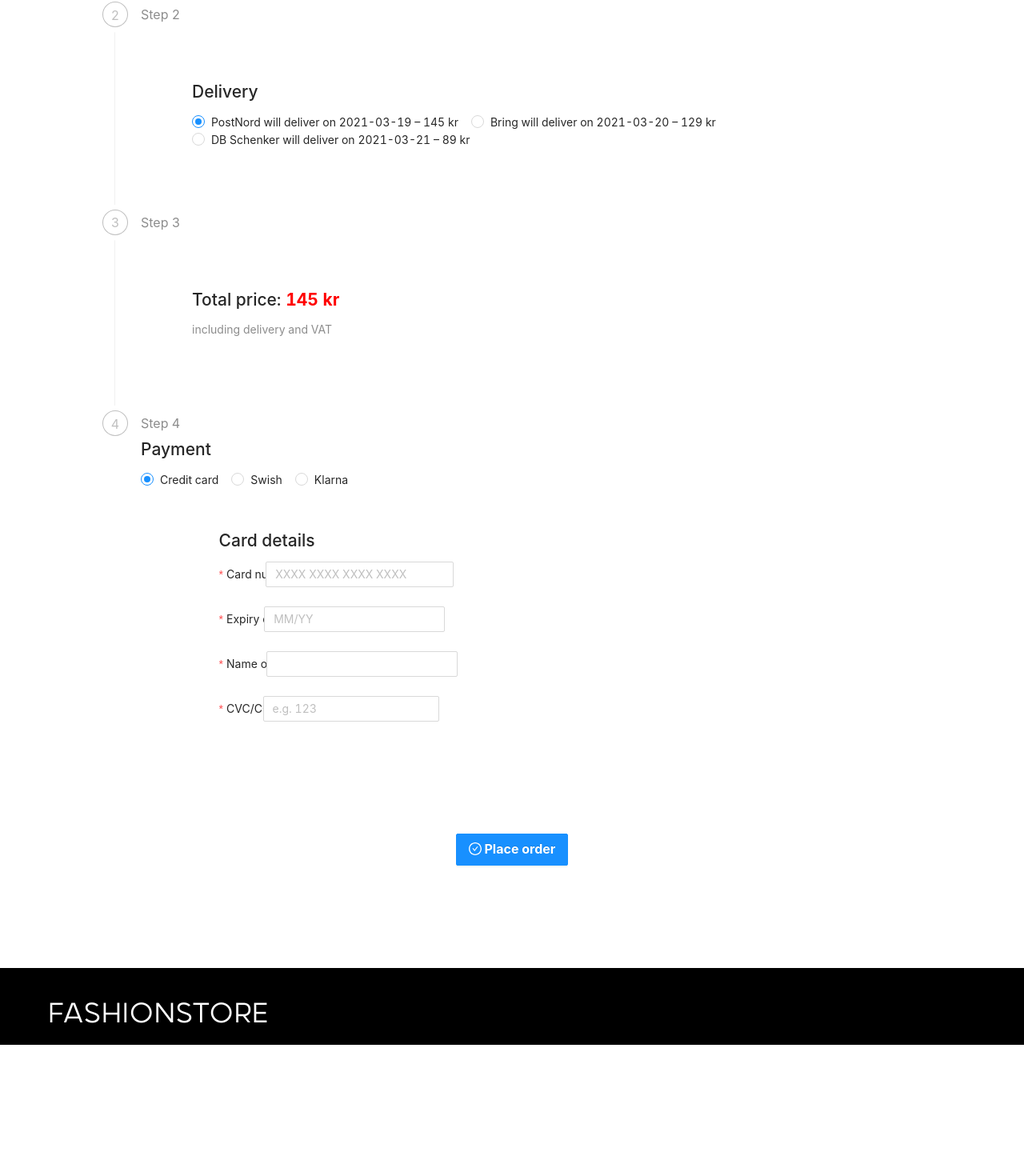
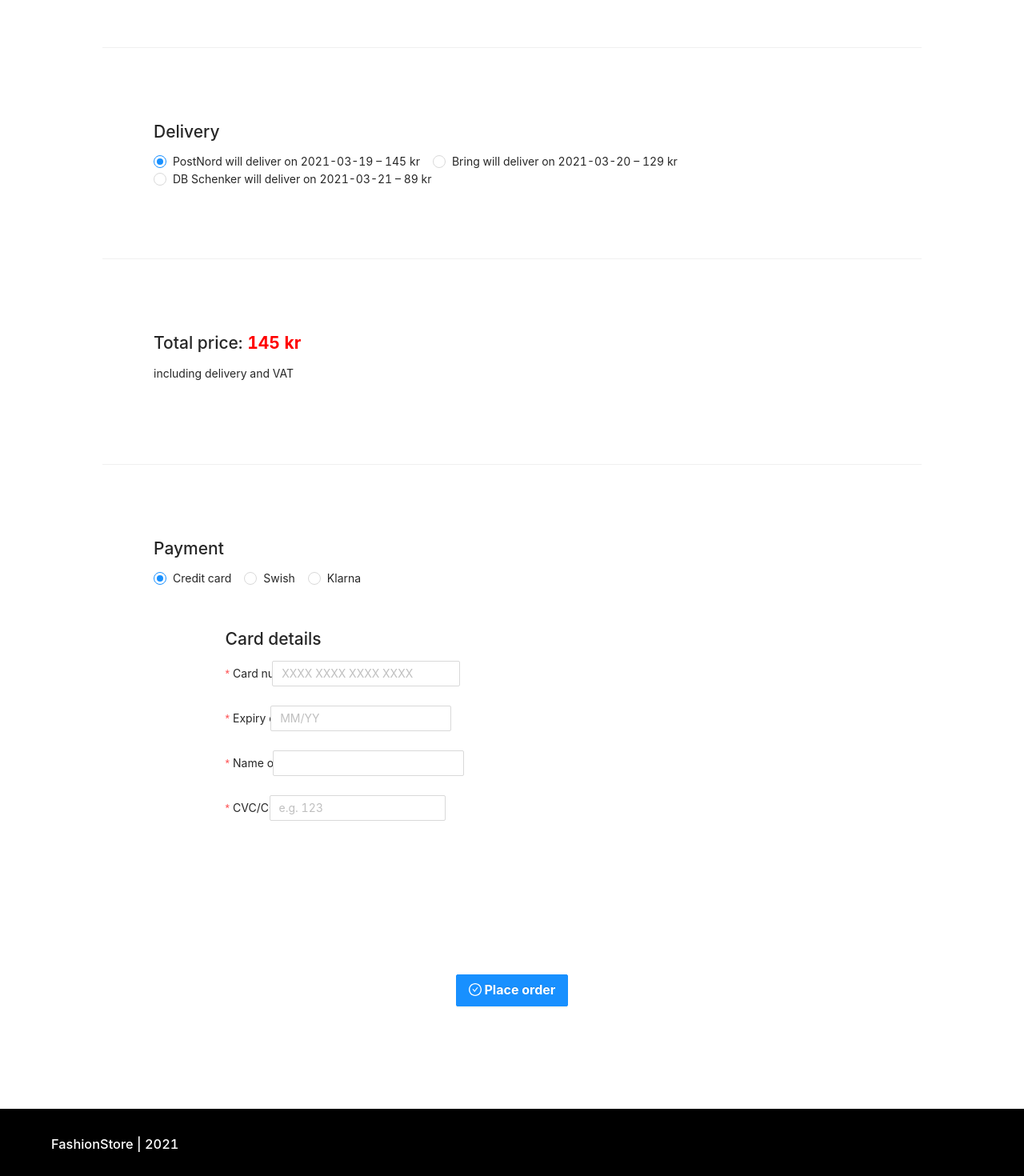
Before and after one commit to msmalinosterberg/miniprojekt, a React (Create React App) app: page /cart in a window 1280 px wide. Shown: the part 936-2406 px from the top of the page at 80% size. Before the commit the page ends 2242 px from the top, so only its background shows below. Built offline with nearby package versions, Linux system fonts and the light colour scheme.

Commit message:
Add disable place order button (loading), change styling etc.

```diff
--- a/src/App.tsx
+++ b/src/App.tsx
@@ -1,4 +1,3 @@
-import React from 'react';
 import { BrowserRouter as Router, Route, Switch } from 'react-router-dom';
 import './App.css'
 import AdminLogIn from './componenets/Admin/AdminLogIn';
@@ -9,11 +8,13 @@ import OrderSuccessMessage from './componenets/OrderSuccess/OrderSuccessMessage'
 import ProductDetails from './componenets/ProductDetails/ProductDetails';
 import StartPageView from './componenets/StartPage/StartPageView';
 import CartProvider from './contexts/CartContext';
+import ScrollToTop from './componenets/ScrollToTop'
 
 function App() {
   return (
     <CartProvider>
       <Router>
+      <ScrollToTop />
         <Navbar />
         <Switch>
           <Route path = '/product/:id' component={ProductDetails} />
@@ -33,7 +34,6 @@ function App() {
         <Footer2 />
       </Router>
     </CartProvider>
-
   );
 }
 
--- a/src/componenets/Cart/CartItemsList.tsx
+++ b/src/componenets/Cart/CartItemsList.tsx
@@ -61,11 +61,11 @@ const listContainerStyle: CSSProperties = {
     justifyContent: 'space-around',
     alignItems: 'space-around',
     width: '80%',
-    margin: 'auto'
+    margin: 'auto',
 }
 
 const columnStyle: CSSProperties = {
-    marginTop: '3rem',
+    marginTop: '8rem',
     marginBottom: '3rem',
 }
 
--- a/src/componenets/Cart/CartView.tsx
+++ b/src/componenets/Cart/CartView.tsx
@@ -1,4 +1,4 @@
-import { Steps, Row, Col, Button } from 'antd';
+import { Steps, Row, Col, Button, Divider } from 'antd';
 import { CheckCircleOutlined } from '@ant-design/icons';
 import { Component, ContextType, CSSProperties } from 'react';
 import CartItemsList from './CartItemsList';
@@ -10,17 +10,13 @@ import { CartContext } from '../../contexts/CartContext';
 import { Route } from 'react-router-dom';
 
 interface State {
-    currentStep?: number;
+
 }
 
-const { Step } = Steps;
 class CartView extends Component<State> {
     context!: ContextType<typeof CartContext>
     static contextType = CartContext;
 
-    state: State = {
-        currentStep: 0,
-    };
 
     onChange = (current: State) => {
         console.log('onChange:', current);
@@ -33,17 +29,21 @@ class CartView extends Component<State> {
     }
 
     render() {
-        const { currentStep } = this.state;
         return(
+            <CartContext.Consumer>
+                {({ disablePlaceOrderButton }) => {
+                    return (
                         <Row style={cartViewContainerStyle}>
                             <Col span={24} style={columnStyle}>
                                 <CartItemsList/>
-                    <Steps current={currentStep} onChange={() => this.onChange} direction="vertical">
-                        <Step title="Step 1" description={<InformationForm />} />
-                        <Step title="Step 2" description={<DeliverySelection />} />
-                        <Step title="Step 3" description={<TotalPrice />} />
-                        <Step title="Step 4" description={<PaymentMethod />} />
-                    </Steps>
+                                <Divider />
+                                <InformationForm />
+                                <Divider />
+                                <DeliverySelection />
+                                <Divider />
+                                <TotalPrice />
+                                <Divider />
+                                <PaymentMethod />
                             </Col>
                             <Col span={24} style={buttonContainerStyle}>
                                 <Route render={({ history }) => (
@@ -52,12 +52,16 @@ class CartView extends Component<State> {
                                         icon={<CheckCircleOutlined />}
                                         size={'large'}
                                         onClick={() => this.onPlaceOrderClick(history)}
+                                        loading={disablePlaceOrderButton}
                                     >
                                         <strong> Place order</strong>
                                     </Button>
                                 )}/>
                             </Col>
                         </Row>
+                    );
+                }}
+            </CartContext.Consumer>
         )
     }
 }
--- a/src/componenets/Cart/InformationForm.tsx
+++ b/src/componenets/Cart/InformationForm.tsx
@@ -43,7 +43,8 @@ class InformationForm extends Component {
       return (
           <Row style={formContainerStyle}>
             <Col span={24} style={columnStyle}>
-                <Form {...layout} name="nest-messages" onValuesChange={this.onValuesChange} validateMessages={validateMessages}>
+              <h2>Your information</h2>
+              <Form {...layout} name="nest-messages" onValuesChange={this.onValuesChange} validateMessages={validateMessages}>
                 <Form.Item name={['user', 'name']} label="Name"
                     rules={[{ required: true }]}>
                     <Input />
@@ -68,13 +69,12 @@ class InformationForm extends Component {
                     rules={[{ required: true }]}>
                     <Input />
                 </Form.Item>
-
                 <Form.Item wrapperCol={{ ...layout.wrapperCol, offset: 3 }}>
                     {/* <Button type="primary" htmlType="submit">
                     Submit
                     </Button> */}
                 </Form.Item>
-                </Form>
+              </Form>
             </Col>
         </Row>
       );
--- a/src/componenets/Cart/PaymentMethod.tsx
+++ b/src/componenets/Cart/PaymentMethod.tsx
@@ -1,6 +1,6 @@
 import { Radio } from 'antd';
 import { Content } from 'antd/lib/layout/layout';
-import React from 'react';
+import React, { CSSProperties } from 'react';
 import PayCard from './PayCard';
 import PayKlarna from './PayKlarna';
 import PaySwish from './PaySwish';
@@ -12,7 +12,6 @@ class PaymentMethod extends React.Component {
   };
 
   onChange = (e: any) => {
-    //console.log('radio checked', e.target.value);
     this.setState({
       value: e.target.value,
     });
@@ -24,58 +23,31 @@ class PaymentMethod extends React.Component {
 
   render() {
     const { value } = this.state;
-      if (value === 1) {
+    const paymentComponents: any = {
+      1: PayCard,
+      2: PaySwish,
+      3: PayKlarna,
+    };
+    const PaymentComponent = paymentComponents[value];
+
     return(
-          <div>
-            <Content>
-              <h2>
-                  Payment
-              </h2>
+      <Content style={paymentContainerStyle}>
+        <h2>Payment</h2>
         <RadioGroup onChange={this.onChange} value={value}>
             <Radio onChange={this.creditCard} value={1}>Credit card</Radio>
             <Radio onChange={this.swish} value={2}>Swish</Radio>
             <Radio onChange={this.klarna} value={3}>Klarna</Radio>
         </RadioGroup>
+        <div>
+          <PaymentComponent/>
+        </div>
       </Content>
-            <PayCard/>
-          </div>
     )
-      }
-      if (value === 2) {
-        return    (
-          <div>
-            <Content>
-              <h2>
-                  Payment
-              </h2>
-              <RadioGroup onChange={this.onChange} value={value}>
-                  <Radio onChange={this.creditCard} value={1}>Credit card</Radio>
-                  <Radio onChange={this.swish} value={2}>Swish</Radio>
-                  <Radio onChange={this.klarna} value={3}>Klarna</Radio>
-              </RadioGroup>
-            </Content>
-            <PaySwish/>
-          </div>
-        )
-      }
-      if (value === 3) {
-        return    (
-          <div>
-            <Content>
-              <h2>
-                  Payment
-              </h2>
-              <RadioGroup onChange={this.onChange} value={value}>
-                  <Radio onChange={this.creditCard} value={1}>Credit card</Radio>
-                  <Radio onChange={this.swish} value={2}>Swish</Radio>
-                  <Radio onChange={this.klarna} value={3}>Klarna</Radio>
-              </RadioGroup>
-            </Content>
-            <PayKlarna/>
-          </div>
-        )
-      }
   }
 }
 
 export default PaymentMethod;
+
+const paymentContainerStyle: CSSProperties = {
+  padding: '4rem',
+}
--- a/src/componenets/Footer.tsx
+++ b/src/componenets/Footer.tsx
@@ -1,31 +1,18 @@
-import { Row, Col } from 'antd';
-import Layout, { Footer } from 'antd/lib/layout/layout';
-import React, { CSSProperties } from 'react';
-import logo from '../assets/logga.png';
+import { Row, Col, Layout } from 'antd';
 
 
-
-function Footer2() {
-
+function Footer() {
+    const { Footer } = Layout;
     return (
-        <Layout>
-            <Row style={{width: '100%'}}>
+        <Row style={{width: '100%'}}>
             <Col span={24}>
-            <Footer style = {{background: 'black', height: '6rem'}}>
-            <img src={logo} alt="logo" style={logoStyle2} />
-            </Footer>
+                <Footer style={{ background: 'black', height: '6rem', padding: '2rem 4rem' }}>
+                    <h3 style={{ color: 'white' }}>FashionStore | 2021</h3>
+                {/* <img src={logo} alt="logo" style={logoStyle2} /> */}
+                </Footer>
             </Col>
-            </Row>
-        </Layout>
+        </Row>
     );
 }
 
-
-const logoStyle2: CSSProperties = {
-    display: 'flex',
-    alignItems: 'center',
-    justifyContent:'center',
-
-}
-
-export default Footer2;
+export default Footer;
--- a/src/componenets/Navbar.tsx
+++ b/src/componenets/Navbar.tsx
@@ -1,4 +1,4 @@
-import { Row, Col, Menu, Badge } from "antd";
+import { Row, Col, Menu } from "antd";
 import { Header} from "antd/lib/layout/layout";
 import { CSSProperties } from "react";
 import logo from '../assets/logga.png';
@@ -38,7 +38,8 @@ const layoutStyle: CSSProperties = {
     justifyItems:'center',
     textDecoration: 'none',
     zIndex: 100,
-    borderBottom: 'none'
+    borderBottom: 'none',
+    position: 'fixed',
 }
 
 const logoStyle: CSSProperties = {
--- /dev/null
+++ b/src/componenets/ScrollToTop.tsx
@@ -0,0 +1,12 @@
+import { useEffect } from "react";
+import { useLocation } from "react-router-dom";
+
+export default function ScrollToTop() {
+  const { pathname } = useLocation();
+
+  useEffect(() => {
+    window.scrollTo(0, 0);
+  }, [pathname]);
+
+  return null;
+}
--- a/src/componenets/StartPage/Carousel.tsx
+++ b/src/componenets/StartPage/Carousel.tsx
@@ -43,5 +43,6 @@ export default CarouselStart;
 const caoruselPic: CSSProperties = {
     display: 'flex',
     height: 'auto',
-    width: '100%'
+    width: '100%',
+    marginTop: '4rem',
 };
--- a/src/contexts/CartContext.tsx
+++ b/src/contexts/CartContext.tsx
@@ -39,6 +39,7 @@ interface State {
     userInfo: UserInfo;
     paymentInfo: PaymentMethod;
     receipt: IReceipt;
+    disablePlaceOrderButton: boolean;
 }
 
 interface ContextValue extends State {
@@ -58,6 +59,7 @@ export const CartContext = createContext<ContextValue>({
     userInfo: emptyUser,
     paymentInfo: defaultPayment,
     receipt: emptyReceipt,
+    disablePlaceOrderButton: false,
     addProductToCart: () => {},
     setDeliveryMethod: () => {},
     deleteProductFromCart: () => {},
@@ -75,6 +77,7 @@ class CartProvider extends Component<{}, State> {
         userInfo: emptyUser,
         paymentInfo: defaultPayment,
         receipt: emptyReceipt,
+        disablePlaceOrderButton: false,
     }
 
     componentDidMount() {
@@ -161,10 +164,12 @@ class CartProvider extends Component<{}, State> {
     }
 
     handlePlaceOrder = async (history: any) => {
+        this.setState({ disablePlaceOrderButton: true });
         try {
             await createOrderMockApi();
         } catch (error) {
-            return console.log(error);
+            console.log(error);
+            return;
         }
         this.setState({
             receipt: this.createReceipt()
@@ -173,6 +178,7 @@ class CartProvider extends Component<{}, State> {
         this.clearCart();
 
         history.push('/ordersuccess');
+        this.setState({ disablePlaceOrderButton: false });
     }
 
     render() {
@@ -183,6 +189,7 @@ class CartProvider extends Component<{}, State> {
                 userInfo: this.state.userInfo,
                 paymentInfo: this.state.paymentInfo,
                 receipt: this.state.receipt,
+                disablePlaceOrderButton: this.state.disablePlaceOrderButton,
                 addProductToCart: this.addProductToCart,
                 setDeliveryMethod: this.setDeliveryMethod,
                 deleteProductFromCart: this.deleteProductFromCart,
```
Lines whose indentation alone changed are shown as unchanged.
